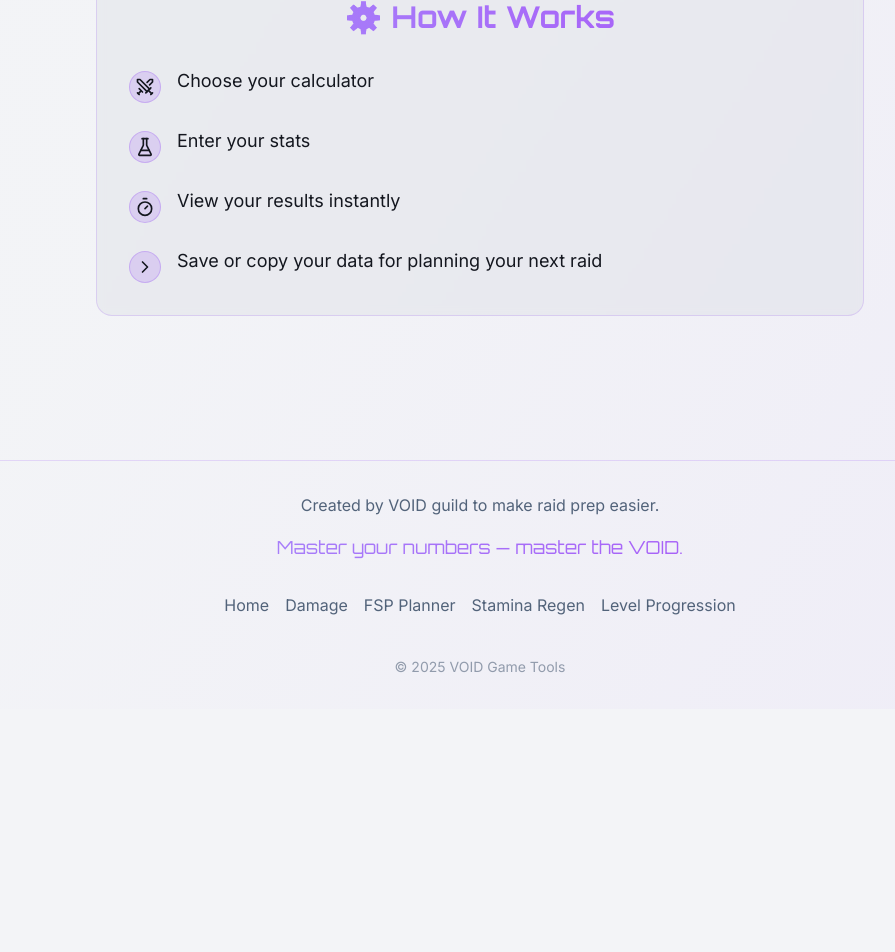
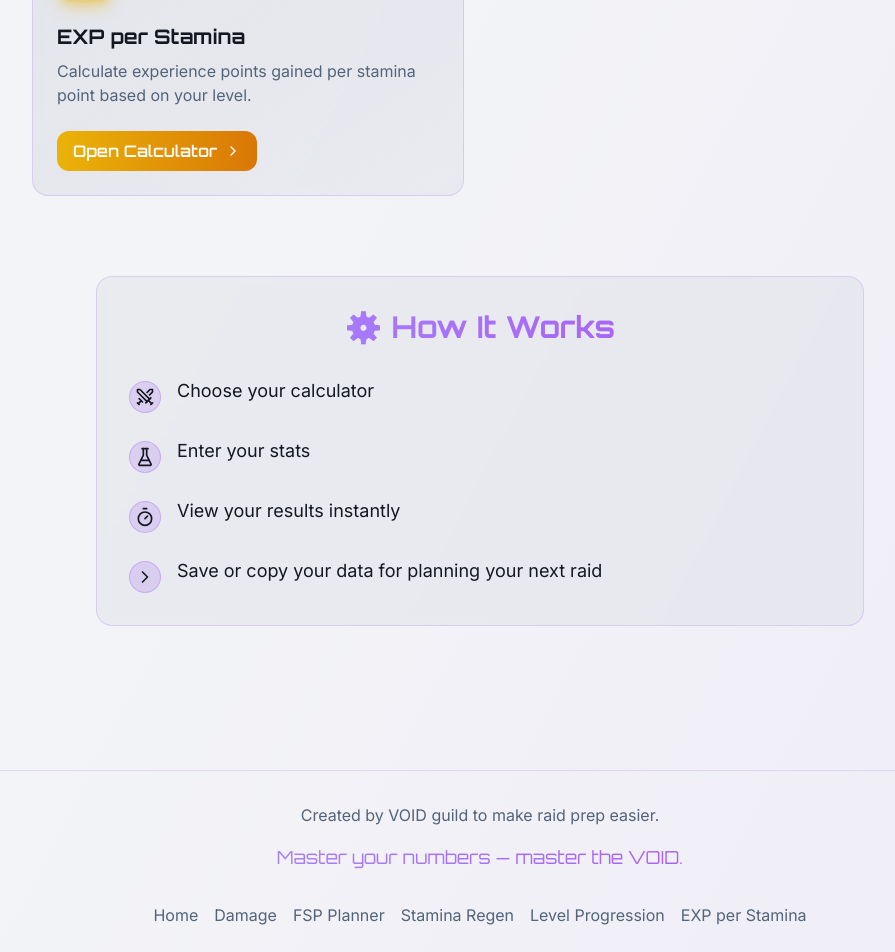
Before and after one commit to hariskokane/void-game-tool, a React (Vite) app: page / in a window 1280 px wide. Shown: the part 1420-2372 px from the top of the page, without its empty margins (160-1055 px from the left). Before the commit the page ends 2129 px from the top, so only its background shows below. Built offline with nearby package versions, Linux system fonts and the light colour scheme; the HTML template or start-up script is replaced by a standard one.

Commit message:
Update Home.tsx

```diff
--- a/src/pages/Home.tsx
+++ b/src/pages/Home.tsx
@@ -1,5 +1,5 @@
 import { Link } from "react-router-dom";
-import { FlaskConical, Swords, Timer, ChevronRight, TrendingUp, User, PawPrint } from "lucide-react";
+import { FlaskConical, Swords, Timer, ChevronRight, TrendingUp, User, PawPrint, Zap } from "lucide-react";
 import Navigation from "@/components/Navigation";
 
 const Home = () => {
@@ -39,6 +39,15 @@ const Home = () => {
       path: "/level-calculator",
       color: "from-blue-500 to-cyan-500",
       glow: "shadow-blue-500/50"
+    },
+    {
+      id: "exp",
+      title: "EXP per Stamina",
+      description: "Calculate experience points gained per stamina point based on your level.",
+      icon: <Zap className="w-8 h-8" />,
+      path: "/exp-per-stam",
+      color: "from-yellow-500 to-amber-600",
+      glow: "shadow-yellow-500/50"
     }
   ];
 
@@ -164,6 +173,9 @@ const Home = () => {
               <Link to="/level-calculator" className="text-muted-foreground hover:text-foreground transition-colors">
                 Level Progression
               </Link>
+              <Link to="/exp-per-stam" className="text-muted-foreground hover:text-foreground transition-colors">
+                EXP per Stamina
+              </Link>
             </div>
 
             <p className="text-sm text-muted-foreground/60 pt-6">
```
